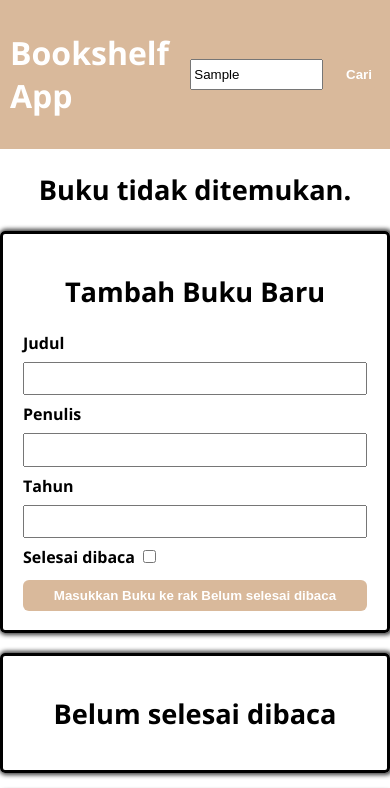
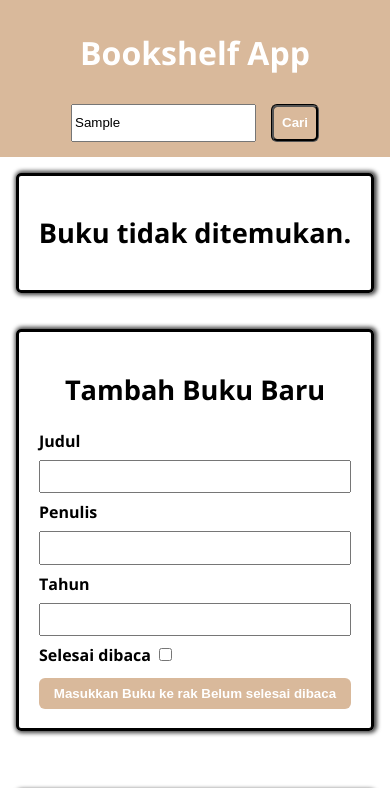
Before and after one commit to ardhii-m/submission-bookshelf, a plain HTML site: page bookshelf-app-starter-project/index.html in a window 390 px wide. Both pictures are taken after typing "Sample" into the empty fields and a click on the button "Cari". Shown: the top 788 px of the page. Drawn offline with nearby package versions, Linux system fonts and the light colour scheme.

Commit message:
Update styles.css
Update to approved version

```diff
--- a/bookshelf-app-starter-project/css/styles.css
+++ b/bookshelf-app-starter-project/css/styles.css
@@ -2,60 +2,111 @@
   box-sizing: border-box;
 }
 
-html, body {
-    font-family: 'Open Sans', sans-serif;
+html,
+body {
+  font-family: "Open Sans", sans-serif;
   padding: 0;
   margin: 0;
 }
 
 header {
-    background: #D9B99B;
-    padding: 10px;
+  background: #d9b99b;
+  padding-top: 10px;
+  padding-left: 4em;
   color: white;
   display: flex;
   align-items: center;
-    justify-content: center;
+  justify-content: baseline;
 }
 
-h2{
+h1 {
+  flex: 5;
+}
+
+#searchBarBook {
+  display: flex;
+  flex-direction: column;
+  flex-wrap: wrap;
+  flex: 5;
+}
+
+#searchSubmit {
+  border: 3px groove black;
+  flex-grow: 0;
+}
+
+h2 {
   text-align: center;
   font-size: 1.7em;
   font-weight: bolder;
 }
-
-
 
 label {
   padding: 0px 0px 2px;
   font-weight: bold;
 }
 
+main {
+  display: flex;
+  flex-direction: column;
+  align-items: center;
+  margin: 1em;
+}
+
+#searchResult {
+  display: none; /* Hidden by default */
+  flex-basis: 100%;
+  padding: 16px;
+  border: 3px solid black;
+  border-radius: 5px;
+  box-shadow: 1px 0px 4px 2px rgba(0, 0, 0, 0.75);
+  max-width: 900px;
+  width: 100%; /* Full width */
+}
+
+#sectionContainer {
+  display: flex;
+  flex-direction: row;
+  gap: 20px;
+  margin: 1em;
+}
 section {
   display: flex;
   max-width: 900px;
   flex-direction: column;
-    box-shadow: 1px 0px 4px 2px rgba(0,0,0,0.75);
+  box-shadow: 1px 0px 4px 2px rgba(0, 0, 0, 0.75);
   border: 3px solid black;
   border-radius: 5px;
   padding: 16px 20px;
-    margin: 20px auto;
-    /* align-items: center; */
+  margin: 20px 0;
+  align-items: stretch;
+  flex: 1;
 }
 
-form #bookFormTitle, #bookFormAuthor, #bookFormYear{
+/* Adjust form not to stretch when there's more books */
+section:first-of-type {
+  flex: 0 0 300px;
+  max-width: 300px;
+  align-self: flex-start;
+}
+
+form #bookFormTitle,
+#bookFormAuthor,
+#bookFormYear {
   display: flex;
   flex-direction: column;
   padding: 8px 0px;
   margin: 8px 0px;
 }
 
-label[for=bookFormIsComplete], #bookFormIsComplete {
+label[for="bookFormIsComplete"],
+#bookFormIsComplete {
   display: inline-flex;
 }
 
-
-
-#bookFormTitle, #bookFormAuthor, #bookFormYear{
+#bookFormTitle,
+#bookFormAuthor,
+#bookFormYear {
   width: 100%;
   height: 2.5em;
 }
@@ -76,26 +127,129 @@ label[for=bookFormIsComplete], #bookFormIsComplete {
 
 button {
   color: white;
-    background-color: #D9B99B;
+  background-color: #d9b99b;
   font-weight: bolder;
   border: 0;
   border-radius: 6px;
   padding: 8px;
   cursor: pointer;
+  flex-grow: 1;
 }
 
-button:active {
-    background-color: #C3A68B;
+button:hover {
+  background-color: #c3a68b;
 }
-
-
 
 #bookFormSubmit {
   margin: 10px 0px 3px;
   width: 100%;
 }
 
-#incompleteBookList > #bookItem{
+h3,
+p {
+  margin: 0.5em;
+}
+
+div[data-testid="bookItem"] {
+  border: 3px groove;
+  border-radius: 5px;
   display: flex;
-    flex-direction: row;
+  flex-direction: column;
+  padding: 0.75em;
+  margin-top: 20px;
 }
+
+div[data-testid="bookItem"] > div {
+  display: flex;
+  gap: 1.3em;
+  justify-content: space-evenly;
+}
+
+button[data-testid="bookItemDeleteButton"]:hover {
+  background-color: #c70039;
+  transition: all 0.15s ease-in;
+}
+
+button[data-testid="bookItemDeleteButton"]:active {
+  background-color: #7b0023;
+}
+
+@media screen and (max-width: 928px) {
+  header {
+    padding: 10px;
+  }
+  h1 {
+    flex: 3;
+  }
+  main {
+    flex-direction: column;
+  }
+  #sectionContainer {
+    flex-direction: column;
+    width: 100%;
+  }
+  section {
+    margin: 20px auto;
+    align-items: stretch;
+    width: 100%;
+    max-width: 100%;
+  }
+  section:first-of-type {
+    flex-grow: 1;
+    flex-basis: auto;
+    max-width: 100%;
+    margin: 20px auto;
+  }
+}
+
+@media screen and (max-width: 520px) {
+  header {
+    flex-direction: column;
+    padding-bottom: 15px;
+  }
+  #searchBook {
+    align-items: baseline;
+    padding-top: 8px;
+  }
+  #searchBookTitle {
+    width: 80%;
+    height: 38px;
+  }
+  #searchBook > button {
+    width: 20%;
+    height: 38px;
+  }
+  h1 {
+    flex: 3;
+  }
+
+  main {
+    flex-direction: column;
+  }
+}
+
+@media screen and (max-width: 375px) {
+  h2 {
+    font-size: 1.3em;
+  }
+  h3,
+  p {
+    font-size: 0.7em;
+  }
+  button {
+    padding: 8px 8px;
+    font-size: 12px;
+  }
+}
+
+@media screen and (max-width: 320px) {
+  div[data-testid="bookItem"] > div {
+    flex-direction: column;
+    gap: 0.5em;
+    justify-content: space-around;
+  }
+  button {
+    padding: 4px;
+    font-size: 10x;
+  }
+}
```
Lines whose indentation alone changed are shown as unchanged.
